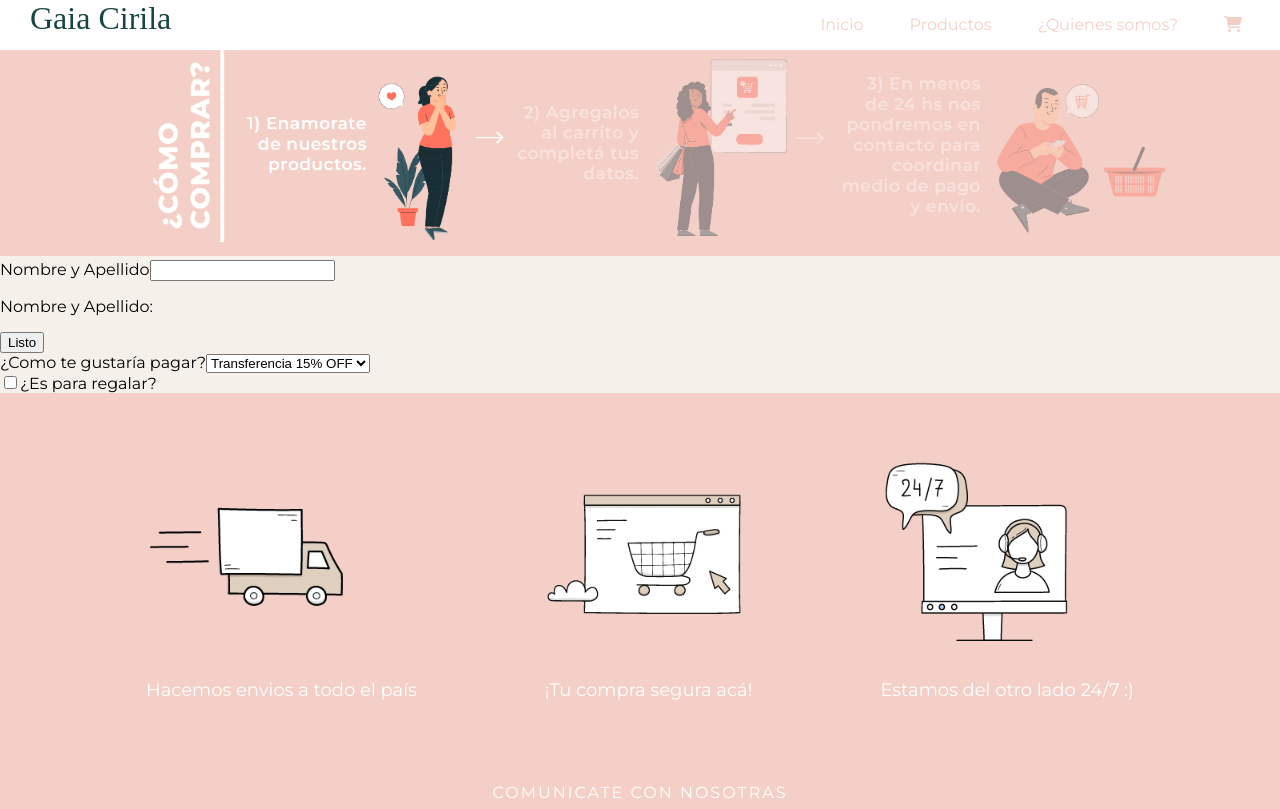
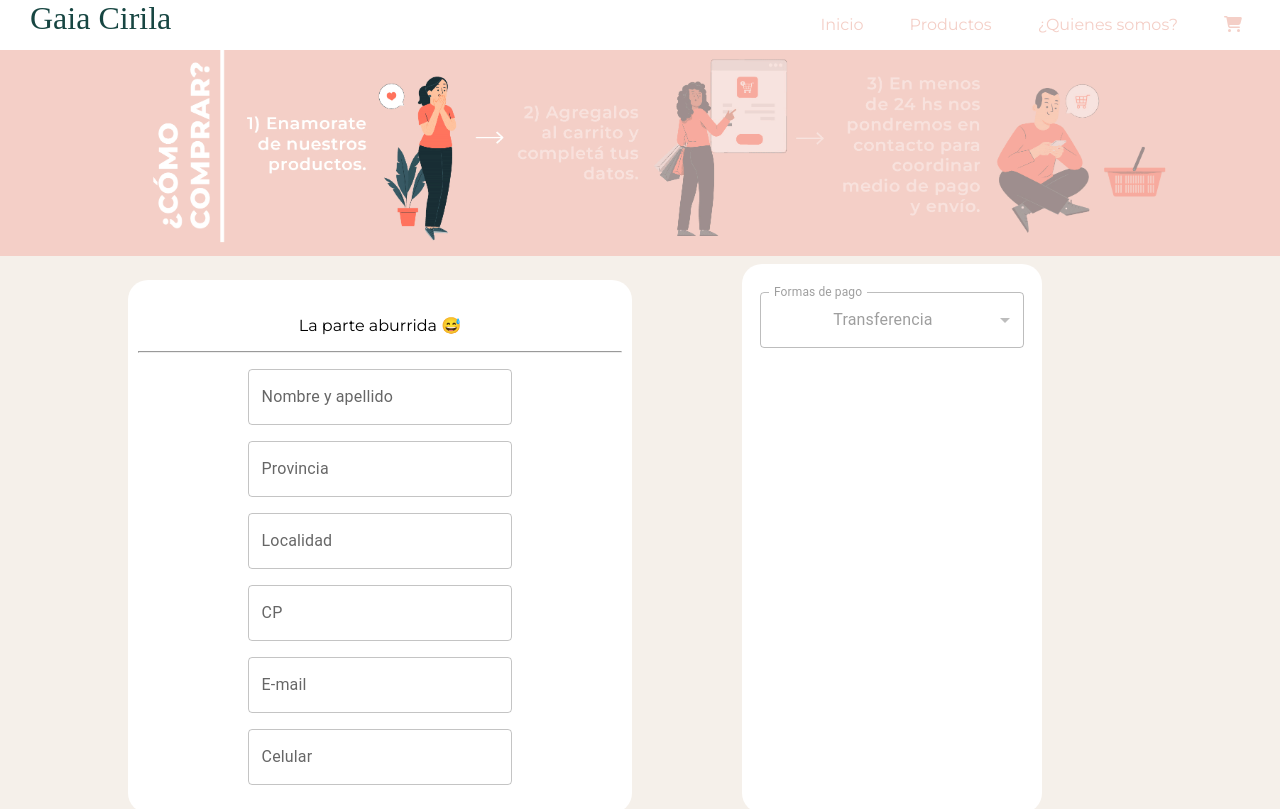
Before and after one commit to macarenagimenez/cirila_usuario_vite, a React (Vite) app: page /cargaDeDatos in a window 1280 px wide. Shown: the top 809 px of the page. Built offline with nearby package versions, Linux system fonts and the light colour scheme; a web font is replaced by a local one.

Commit message:
carga datos usario en resumen de compra

```diff
--- /dev/null
+++ b/src/componentes/SolicitudDeDatosUsuario.tsx
@@ -0,0 +1,47 @@
+import { Box, TextField } from "@mui/material";
+import MenuItem from "@mui/material/MenuItem";
+import Usuario from "componentes/Usuario";
+import "componentes/cargaDeDatos.css";
+import { Grid } from "@mui/material";
+
+export default function SolicitudDeDatosUsuario() {
+  let formasDepago = ["Transferencia", "tarjeta", "efectivo", "conamor"];
+  return (
+    <div className="contenedorCargaDeDatos">
+      <Grid container spacing={2}>
+        <Grid item xs={6}>
+          {" "}
+          <div className="cargaDeDatosUsuario">
+            <Usuario />{" "}
+          </div>
+        </Grid>
+        <div className="detallesCompra">
+          <Grid item xs={6}>
+            <Box
+              component="form"
+              sx={{
+                "& .MuiTextField-root": { m: 1, width: "25ch" },
+              }}
+              noValidate
+              autoComplete="off"
+            >
+              <TextField
+                id="outlined-select-currency"
+                disabled
+                select
+                label="Formas de pago"
+                defaultValue="Transferencia"
+              >
+                {formasDepago.map((option) => (
+                  <MenuItem key={option} value={option}>
+                    {option}
+                  </MenuItem>
+                ))}
+              </TextField>
+            </Box>
+          </Grid>{" "}
+        </div>
+      </Grid>
+    </div>
+  );
+}
--- /dev/null
+++ b/src/componentes/Usuario.tsx
@@ -0,0 +1,48 @@
+import { Box, TextField } from "@mui/material";
+import MenuItem from "@mui/material/MenuItem";
+
+import { DatosUsuario } from "tipos/DatosDeUsuario";
+
+export default function Usuario() {
+  const informacionRequerida: string[] = [
+    "Nombre y apellido",
+    "Provincia",
+    "Localidad",
+    "CP",
+    "E-mail",
+    "Celular",
+  ];
+
+  function mostrarInformacionRequerida() {
+    let content = [];
+    for (let i = 0; i < informacionRequerida.length; i++) {
+      console.log(informacionRequerida[i]);
+      content.push(
+        <TextField
+          id="outlined-basic"
+          label={informacionRequerida[i]}
+          variant="outlined"
+        />
+      );
+    }
+    return content;
+  }
+
+  return (
+    <>
+      <Box
+        component="form"
+        sx={{
+          "& .MuiTextField-root": { m: 1, width: "25ch" },
+        }}
+        noValidate
+        autoComplete="off"
+      >
+        {" "}
+        <p>La parte aburrida 😅</p>
+        <hr />
+        {mostrarInformacionRequerida()}
+      </Box>
+    </>
+  );
+}
--- /dev/null
+++ b/src/componentes/cargaDeDatos.css
@@ -0,0 +1,23 @@
+.contenedorCargaDeDatos {
+  width: 80%;
+  margin: 0 auto;
+}
+
+.cargaDeDatosUsuario {
+  background-color: white;
+  margin: 20px auto;
+  padding: 20px 10px;
+  text-align: center;
+  border-radius: 20px;
+  align-items: center;
+  display: flex;
+  justify-content: center;
+}
+
+.detallesCompra {
+  background-color: white;
+  margin: 20px auto;
+  padding: 20px 10px;
+  text-align: center;
+  border-radius: 20px;
+}
--- a/src/paginas/CargaDeDatos.tsx
+++ b/src/paginas/CargaDeDatos.tsx
@@ -1,64 +1,13 @@
-import { useState } from "react";
+import SolicitudDeDatosUsuario from "componentes/SolicitudDeDatosUsuario";
 import AnimacionParaPresentacionPagina from "componentes/AnimacionParaPresentacionPagina";
 import { rutaParaPresentacionPagina } from "tipos/RutaDeImagenes";
 export default function CargaDeDatos() {
-  const [inputValue, setInputValue] = useState("");
-  const [selectedOption, setSelectedOption] = useState("option1");
-
-  const [isChecked, setIsChecked] = useState(false);
-
-  const handleChange = (event) => {
-    setInputValue(event.target.value);
-  };
-
-  const handleDropdownChange = (event) => {
-    setSelectedOption(event.target.value);
-  };
-  const handleCheck = (event) => {
-    setIsChecked(event.target.checked);
-  };
-
-  const handleSubmit = (event) => {
-    event.preventDefault();
-    alert("hola");
-  };
-
   return (
     <>
       <AnimacionParaPresentacionPagina
         informacionParaPresentacion={rutaParaPresentacionPagina[1]}
       />
-      <form onSubmit={handleSubmit}>
-        <label>
-          Nombre y Apellido
-          <input type="text" value={inputValue} onChange={handleChange} />
-        </label>
-        <p>Nombre y Apellido: {inputValue}</p>
-        <button type="submit">Listo</button>
-      </form>
-      <label>
-        ¿Como te gustaría pagar?
-        <select value={selectedOption} onChange={handleDropdownChange}>
-          <option value="option1">Transferencia 15% OFF</option>
-          <option value="option2">Tarjeta de crédito</option>
-          <option value="option3" disabled={true}>
-            Con amor 🤣
-          </option>
-        </select>
-      </label>
-      <form>
-        <label htmlFor="color">
-          <input
-            type="checkbox"
-            name="color"
-            checked={isChecked}
-            onChange={handleCheck}
-          />
-          ¿Es para regalar?
-        </label>
-
-        {isChecked && <div>Será armado para regalo! 🎁</div>}
-      </form>
+      <SolicitudDeDatosUsuario />
     </>
   );
 }
--- /dev/null
+++ b/src/tipos/DatosDeUsuario.tsx
@@ -0,0 +1,10 @@
+type DatosUsuario = {
+  NombreCompleto: string;
+  Provincia: string;
+  Localidad: string;
+  CP: number;
+  Correo: string;
+  Celular: number;
+};
+
+export type { DatosUsuario };
```
